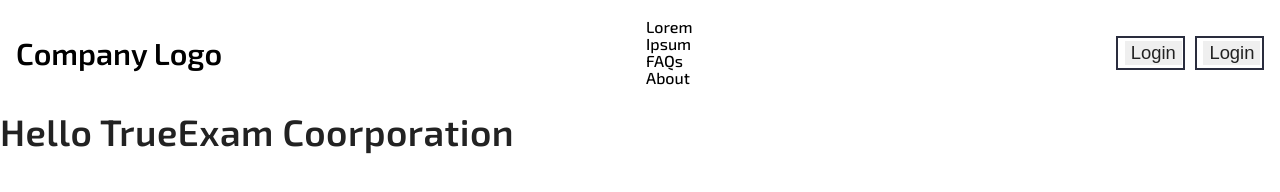
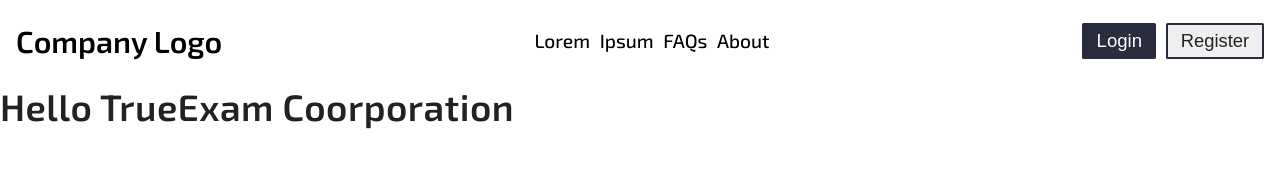
Before and after one commit to soorajarsn/True-exam, a React app: page / in a window 1280 px wide. Built offline with nearby package versions, Linux system fonts and the light colour scheme.

Commit message:
modify button themes

```diff
--- a/src/components/Navbar.js
+++ b/src/components/Navbar.js
@@ -11,8 +11,8 @@ function Navbar() {
             <li className="logo-container">
               <Link to="/"><h3 className="smaller">Company Logo</h3></Link>
             </li>
-            <li className="hidden nav-items-container">
-              <ul className="nav-items">
+            <li className="sm-hidden md-visible nav-items-container">
+              <ul className="nav-items flex larger-font">
                   <li className="sm-margin-left sm-margin-right">
                       <Link to="/">Lorem</Link>
                   </li>
@@ -29,10 +29,10 @@ function Navbar() {
             </li>
             <li className="flex">
                 <div className="button-container sm-margin-right">
-                    <button type="button">Login</button>
+                    <button type="button" className="button-primary">Login</button>
                 </div>
                 <div className="button-container sm-margin-left">
-                    <button type="button">Login</button>
+                    <button type="button">Register</button>
                 </div>
             </li>
           </ul>
--- a/src/styles/theme.scss
+++ b/src/styles/theme.scss
@@ -126,14 +126,16 @@ p{
     }
 }
 
+.larger-font{
+    font-size: larger;
+}
 .button-container{
-    width:100%;
     overflow:hidden;
     border:2px solid $darkBlue;
-    padding:.2rem .1rem .2rem .4rem;
     font-size:1rem;
     font-family: "Exo 2", sans-serif;
     font-weight: 700;
+    border-radius: .1rem;
     @media (min-width:700px){
         font-size:1.05rem;
     }
@@ -144,6 +146,7 @@ p{
         border:none;
         cursor:pointer;
         width:fit-content;
+        padding:.3rem .8rem;
     }
     button.button-primary{
         color:$white;
@@ -165,6 +168,7 @@ p{
     }
     button.full-width{
         width:100%;
+        padding:.4rem 0;
     }
 }
 .full-width{
@@ -200,7 +204,6 @@ a{
         font-weight: 600;
 	}
 }
-
 .sm-hidden,.md-hidden,.lg-hidden{
     display:none;
 }
```
